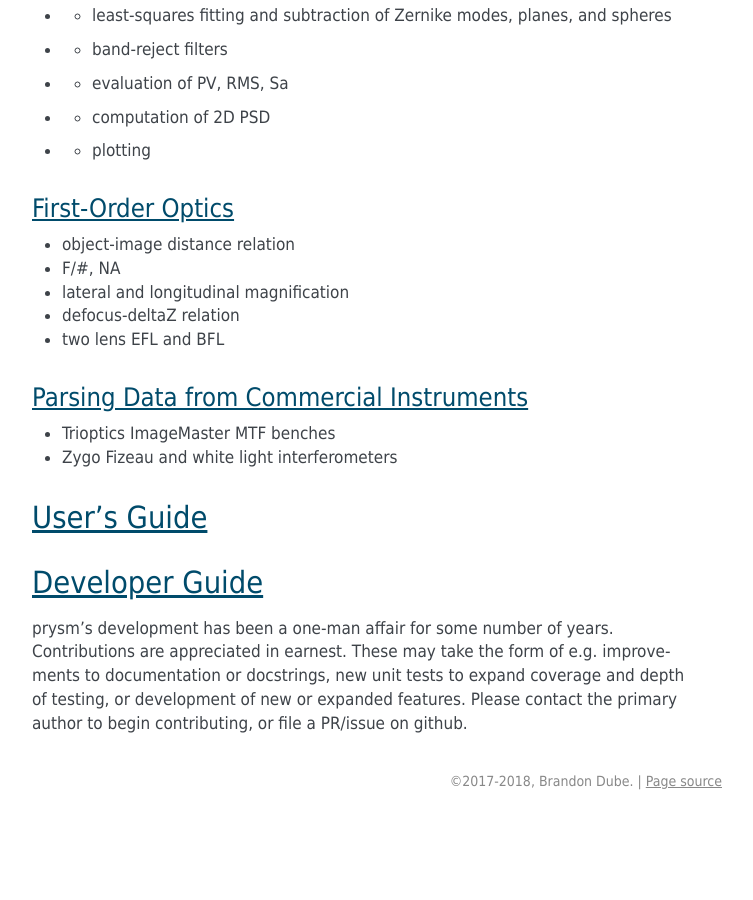
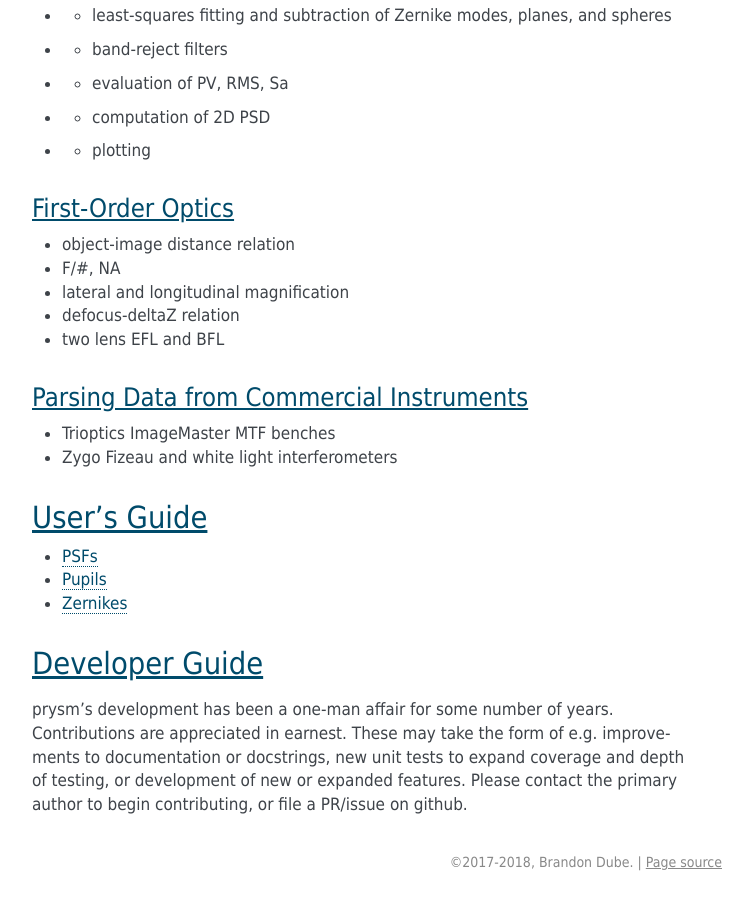
Before and after one commit to brandondube/prysm, a Sphinx documentation site: the page built from docs/source/index.rst, in a window 1280 px wide and 900 px high, scrolled down 2782 px. Shown: the whole window, without its empty margins (388-1141 px from the left). Built offline with Sphinx 7.4.7, drawn with Linux system fonts in a browser that asks for light colours; before the commit the page ends 3601 px from its top, so only the background shows below that.

Commit message:
+ TOC user guide on index

```diff
--- a/docs/source/index.rst
+++ b/docs/source/index.rst
@@ -1,5 +1,6 @@
+*****
 prysm
-=====
+*****
 :Release: |release|
 :Date: |today|
 
--- a/docs/source/user_guide/psfs.rst
+++ b/docs/source/user_guide/psfs.rst
@@ -1,3 +1,7 @@
+****
+PSFs
+****
+
 PSFs in prysm have a very simple constructor;
 
 >>> import numpy as np
--- a/docs/source/user_guide/pupils.rst
+++ b/docs/source/user_guide/pupils.rst
@@ -1,3 +1,7 @@
+******
+Pupils
+******
+
 Most any physical optics model begins with a description of a wave at a pupil plane.  This page will cover the core functionality of pupils; each analytical variety has its own documentation.
 
 
--- a/docs/source/user_guide/zernikes.rst
+++ b/docs/source/user_guide/zernikes.rst
@@ -1,3 +1,7 @@
+********
+Zernikes
+********
+
 Prysm supports two flavors of Zernike polynomials; the Fringe set up to the 49th term, and the Zemax Standard set up to the 48th term.  They have identical interfaces, so only one will be shown here.
 
 Zernike notations are a subclass of :class:`Pupil`, so they support the same arguments to :code:`__init__`;
```
Also changed, not shown: other parts of docs/source/index.rst (+5 -0 lines).
